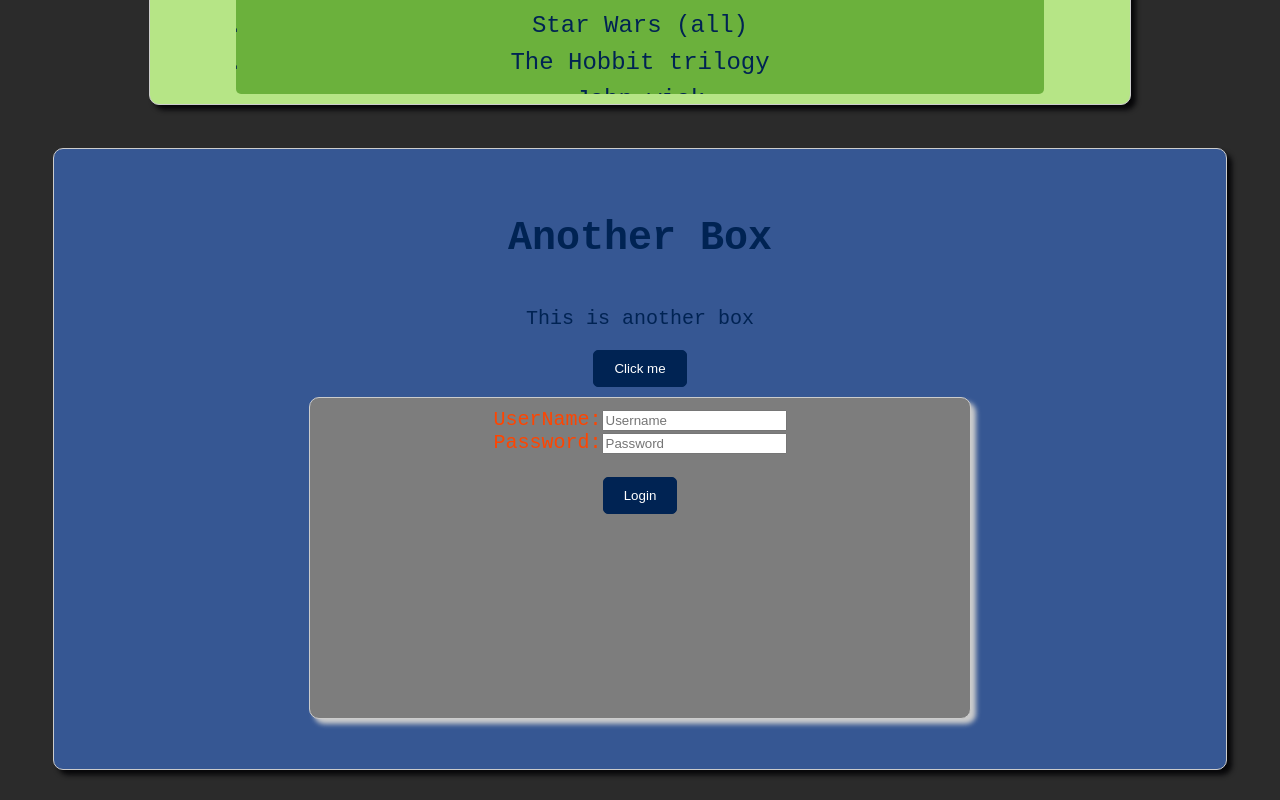
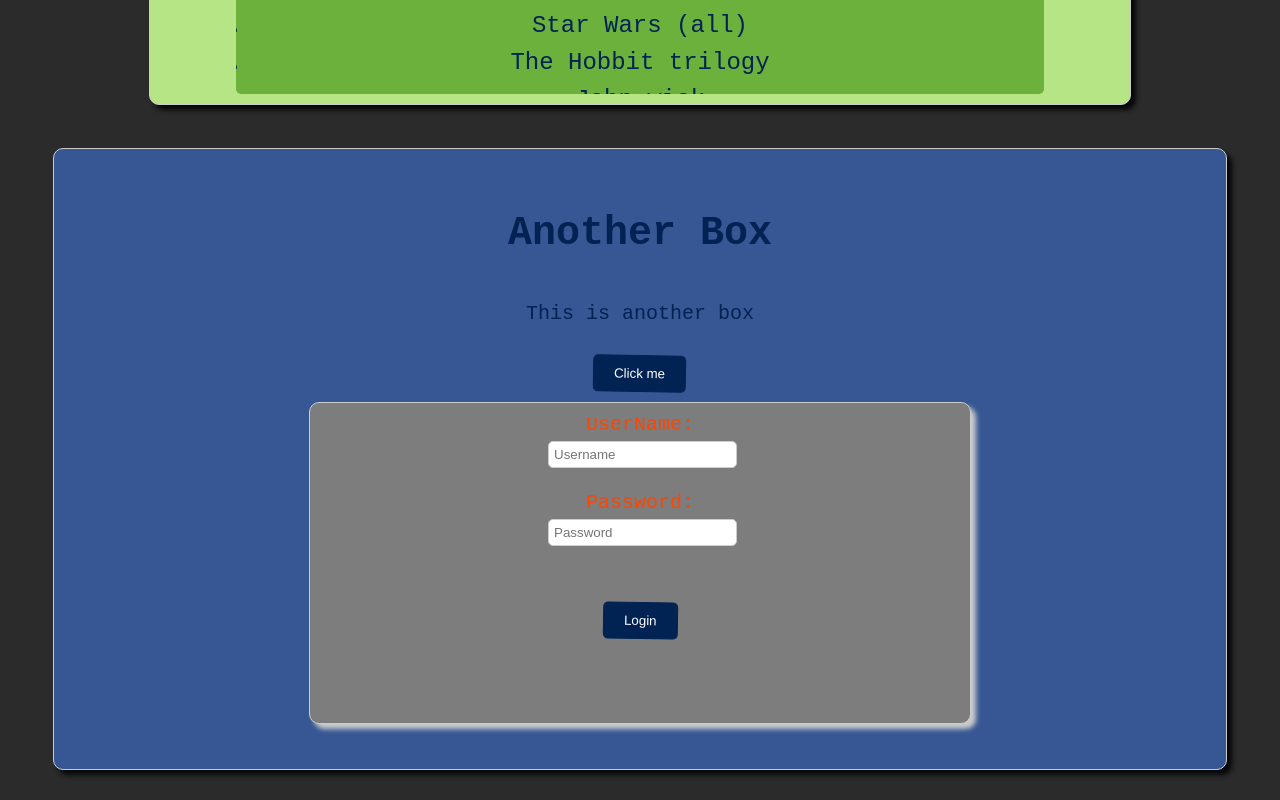
Before and after one commit to 57Ajay/AllReact, a React (Vite) app: page / in a window 1280 px wide. Shown: the part 712-1512 px from the top of the page. Built offline with nearby package versions, Linux system fonts and the light colour scheme.

Commit message:
handling events of form

```diff
--- a/src/components/Box.css
+++ b/src/components/Box.css
@@ -15,6 +15,14 @@
     align-items: center;
     display: flex;
     flex-direction: column;
+    transform: rotate(0deg);
+    transition: all 0.6s ease-in-out;
+}
+
+.movie-box:hover{
+    transform: rotate(1deg);
+    width: 70vw;
+    height: 390px;
 }
 
 .another-box{
@@ -34,8 +42,14 @@
     align-items: center;
     display: flex;
     flex-direction: column;
+    transform: rotate(0deg);
+    transition: all 0.6s ease-in-out;
 }
-
+.another-box:hover{
+    /* transform: rotate(-5deg); */
+    width: 100vw;
+    height: 600px;
+}
 .another-box button {
     background-color: #002353;
     color: #fff;
@@ -43,10 +57,13 @@
     border: 1px solid #002353;
     border-radius: 5px;
     cursor: pointer;
+    transform: rotate(1deg);
+    transition: all 0.8s ease-in-out;
 }
 
-  .another-box button:hover {
+.another-box button:hover {
     background-color: #003373;
+    transform: rotate(5deg);
 }
 
 .another-box-inside-another-box{
@@ -62,8 +79,12 @@
     margin-right: auto;
     padding: 10px;
     color: #ff4500;
-    /* justify-content: center;
-    align-items: center;
-    display: flex;
-    flex-direction: column; */
+    transform: rotate(0deg);
+    transition: all 0.6s ease-in-out;
 }
+
+.another-box-inside-another-box:hover{
+    transform: rotate(0.5deg);
+    width: 45vw;
+    height: 250px;
+}
--- /dev/null
+++ b/src/components/LoginForm.css
@@ -0,0 +1,25 @@
+form {
+  display: flex;
+  flex-direction: column;
+  align-items: center;
+  justify-content: center;
+}
+
+label {
+  display: flex;
+  flex-direction: column;
+  align-items: center;
+  justify-content: center;
+}
+
+input {
+  margin-top: 5px;
+  margin-left: 5px;
+  padding: 5px;
+  border-radius: 5px;
+  border: 1px solid #ccc;
+}
+
+button {
+  margin-top: 10px;
+}
--- a/src/components/LoginForm.jsx
+++ b/src/components/LoginForm.jsx
@@ -1,5 +1,5 @@
 import { Fragment } from "react";
-
+import './LoginForm.css'
 const LoginForm = ()=>{
     return(
         <Fragment>
@@ -25,7 +25,7 @@ const LoginForm = ()=>{
                     UserName:
                     <input id="UserName" className="UserName" type="text" placeholder="Username"
                     onChange={(e)=>{
-                        // console.log(e.target.value);
+                        console.log(e.target.value);
 
                     }} name="UserName" />
                 </label>
@@ -34,7 +34,7 @@ const LoginForm = ()=>{
                     Password:
                     <input className="Password" id="Password" type="password" placeholder="Password"
                     onChange={(e)=>{
-                        // console.log(e.target.value);
+                        console.log(e.target.value);
                     }} name="Password"/>
                 </label><br /><br />
                 <button type="submit">Login</button>
--- a/src/components/userprofile.module.css
+++ b/src/components/userprofile.module.css
@@ -11,4 +11,10 @@
   margin-right: auto;
   padding: 10px;
   color: #ff4500;
-};
+  transition: all 0.3s ease-in-out;
+}
+
+.userprofile:hover {
+  width: 60vw;
+  height: 350px;
+}
```
